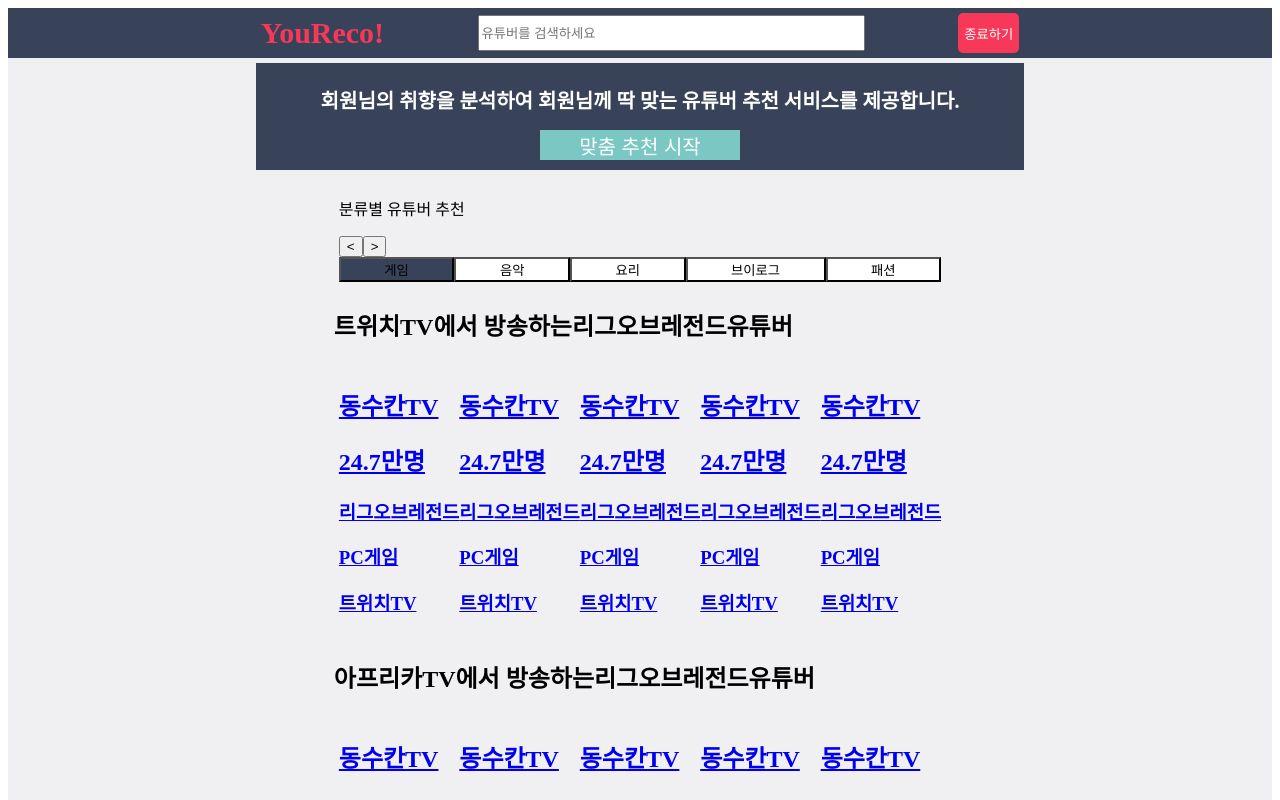
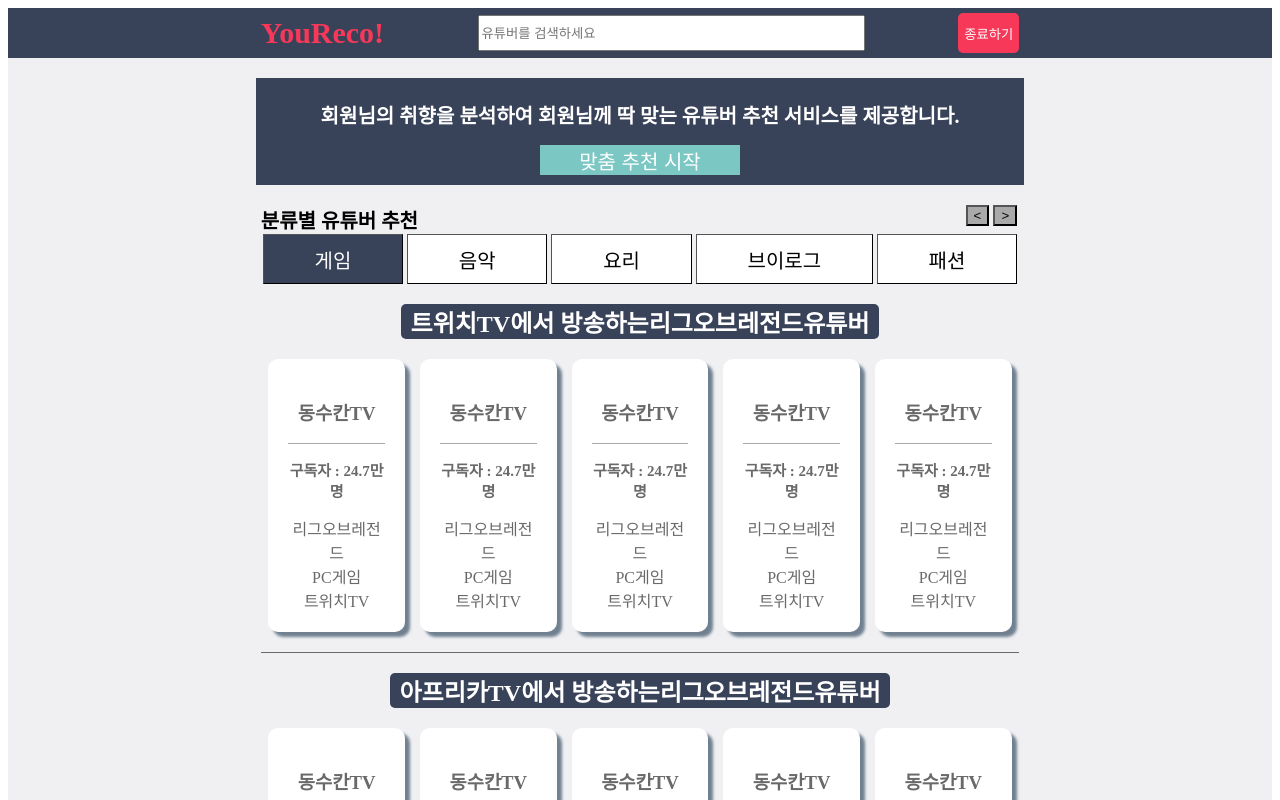
Before and after one commit to kanghohyeong/spark-youtubersearch, a React (Create React App) app in the folder prototype/: page / in a window 1280 px wide. Shown: the top 800 px of the page. Built offline with nearby package versions, Linux system fonts and the light colour scheme.

Commit message:
mainpage css 수정

```diff
--- a/prototype/src/Home.css
+++ b/prototype/src/Home.css
@@ -8,7 +8,7 @@
 
 .reco-box {
   width: 100%;
-  margin: 5px;
+  margin-top: 20px;
   padding: 5px;
   background-color: #384259;
   text-align: center;
--- /dev/null
+++ b/prototype/src/card.css
@@ -0,0 +1,29 @@
+.card-link {
+  text-decoration: none;
+  width: 18%;
+}
+
+.card {
+  background-color: white;
+  padding: 20px;
+  border-radius: 10px;
+  box-shadow: 5px 5px 3px slategray;
+  color: dimgrey;
+}
+
+.name-img {
+  background-color: white;
+  border-bottom: 1px solid darkgray;
+}
+
+.subs-char {
+  background-color: white;
+}
+
+.subs-char h3 {
+  font-size: 15px;
+}
+
+.subs-char p {
+  margin: 0;
+}
--- a/prototype/src/card.js
+++ b/prototype/src/card.js
@@ -1,20 +1,30 @@
 import React, {useState, useEffect, Component} from 'react';
 import { Link } from 'react-router-dom';
+import './card.css'
+
 export default function Card(props) {
 
-  const style = {
-    width: "500",
-    justifyContent: "center",
-    padding: 5
-  };
+  // const style = {
+  //   width: "500",
+  //   justifyContent: "center",
+  //   padding: 5
+  // };
 
-  const characters = props.characters.map(it => <h3>{it}</h3>)
+  const characters = props.characters.map(it => <p>{it}</p>)
 
   return(
-    <Link to={`/youtuber/${props.name}`}>
-      <h2>{props.name}</h2>
-      <h2>{props.subscribers}</h2>
-      {characters}
+    <Link className="card-link" to={`/youtuber/${props.name}`}>
+      <div className="card">
+        <div className="name-img">
+          <h3>{props.name}</h3>
+        </div>
+        <div className="subs-char">
+          <h3>구독자 : {props.subscribers}</h3>
+          {characters}
+        </div>
+
+      </div>
+
     </Link>
   )
 }
--- /dev/null
+++ b/prototype/src/cardList.css
@@ -0,0 +1,19 @@
+.cardList-contain {
+  text-align: center;
+  padding-bottom: 20px;
+  border-bottom: 1px solid dimgrey;
+}
+
+.cardList-contain > h2 {
+  display: inline-block;
+  background-color: #384259;
+  color: white;
+  padding: 0 10px;
+  border-radius: 5px;
+}
+
+.card-contain {
+  justify-content: space-around;
+  display: flex;
+  width: 100%;
+}
--- a/prototype/src/cardList.js
+++ b/prototype/src/cardList.js
@@ -1,21 +1,23 @@
 import React, {useState, useEffect, Component} from 'react';
 import { Link } from 'react-router-dom';
 import Card from './card'
+import './cardList.css'
+
 export default function CardList(props) {
 
-  const style = {
-    width: "500",
-    justifyContent: "center",
-    display: "flex",
-    padding: 5
-  };
+  // const style = {
+  //   width: "500",
+  //   justifyContent: "center",
+  //   display: "flex",
+  //   padding: 5
+  // };
 
   const card = props.name.map(it => <Card name={it.name} subscribers={it.subscribers} characters={it.characters}/>);
 
   return(
-    <div>
+    <div className="cardList-contain">
       <h2>{props.title}</h2>
-      <div style={style}>
+      <div className="card-contain">
         {card}
       </div>
     </div>
--- /dev/null
+++ b/prototype/src/tab.css
@@ -0,0 +1,31 @@
+.list-tab-contain {
+  width: 100%;
+  padding: 0;
+  margin-top: 20px;
+}
+
+.sub-title {
+  font-size: 20px;
+  display: inline;
+}
+
+.button-box {
+  display: inline;
+  float: right;
+}
+
+.button-box button {
+  background-color: darkgrey;
+  margin: 0 2px;
+}
+
+.tab-box {
+  display: flex;
+}
+
+.tab-box button {
+  height: 50px;
+  font-size: 20px;
+  margin: 0 2px;
+  border-width: 1px;
+}
--- a/prototype/src/tab.js
+++ b/prototype/src/tab.js
@@ -1,17 +1,18 @@
 import React, {useState, useEffect, Component} from 'react';
 import { Link } from 'react-router-dom';
 import YoutuberList from './youtuberList'
+import './tab.css'
 
 const category = ["게임", "음악", "요리", "브이로그", "패션"]
 
 
 export default function Tab() {
 
-  const style = {
-    width: "500",
-    justifyContent: "center",
-    padding: 5
-  }
+  // const style = {
+  //   width: "500",
+  //   justifyContent: "center",
+  //   padding: 5
+  // }
 
   const tabStyle = {
     display: "flex",
@@ -25,17 +26,22 @@
   const clickStyle = {
     flexGrow: 1,
     backgroundColor: "#384259",
+    color: "white"
   }
 
   const [tabIdx, setTabIdx] = useState(0)
 
   return(
-    <div>
-      <div style={style}>
-        <p>분류별 유튜버 추천</p>
-        <button>&lt;</button>
-        <button>&gt;</button>
-        <div style={tabStyle}>
+    <div className="list-tab-contain">
+      <div>
+        <div>
+          <h2 className="sub-title">분류별 유튜버 추천</h2>
+          <div className="button-box">
+            <button>&lt;</button>
+            <button>&gt;</button>
+          </div>
+        </div>
+        <div className="tab-box">
           {category.map((name, idx) => {
             return (
               <button onClick={() => setTabIdx(idx)} style={tabIdx === idx? clickStyle : tabItemStyle}>{name}</button>
--- a/prototype/src/youtuberList.js
+++ b/prototype/src/youtuberList.js
@@ -3,6 +3,9 @@
 import data from './data/listData.json'
 import youtuberData from './data/youtuberData'
 import CardList from './cardList'
+import './youtuberList.css'
+
+
 export default function YoutuberList(props) {
 
   const style = {
```
Also changed, not shown: prototype/src/youtuberList.css (added).
